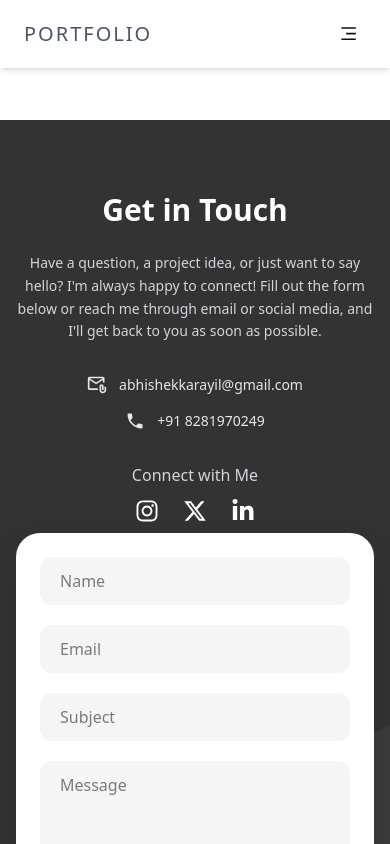
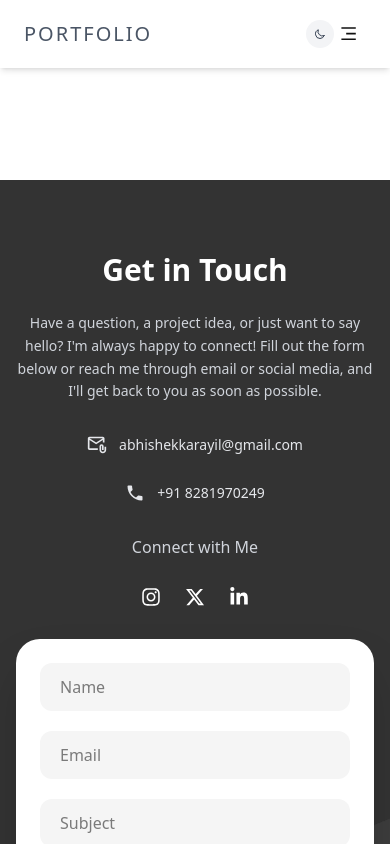
Before and after one commit to abhishekkarayil/portfolio, a React (Vite) app: page /contact in a window 390 px wide. Shown: the top 844 px of the page. Built offline with nearby package versions, Linux system fonts and the light colour scheme.

Commit message:
feat: implement dark mode toggle in Header component; update styles for improved responsiveness and accessibility

```diff
--- a/src/Components/AboutMe/AboutMe.jsx
+++ b/src/Components/AboutMe/AboutMe.jsx
@@ -29,10 +29,10 @@ function AboutMe() {
   return (
     <div className="lg:px-50 md:px-15 mt-15 px-2.5">
       <div className="flex justify-center flex-col items-center relative shadow-2xl rounded-2xl gap-3.5">
-        <div className="w-full hidden md:flex justify-end md:mt-8 md:pr-8 lg:mt-10 lg:pr-10 relative z-10">
+        <div className="w-full hidden md:flex justify-end md:mt-8 md:pr-8 lg:mt-10 lg:pr-10 relative ">
           <button
             onClick={handleResumeClick}
-            className="flex items-center gap-2 text-[#1E1E1E] bg-[#F5F5F5] px-4 py-1 rounded-full cursor-pointer hover:bg-[#e1dddd] transition-all relative z-10"
+            className="flex items-center gap-2 text-[#1E1E1E] bg-[#F5F5F5] px-4 py-1 rounded-full cursor-pointer hover:bg-[#e1dddd] transition-all relative "
           >
             View Resume <MdOutlineArrowOutward />
           </button>
@@ -52,10 +52,10 @@ function AboutMe() {
               />
             </div>
 
-            <div className="w-full flex md:hidden justify-center relative z-10">
+            <div className="w-full flex md:hidden justify-center relative ">
               <button
                 onClick={handleResumeClick}
-                className="flex items-center gap-2 text-[#1E1E1E] bg-[#F5F5F5] px-4 py-1 rounded-full cursor-pointer hover:bg-[#e1dddd] transition-all relative z-10"
+                className="flex items-center gap-2 text-[#1E1E1E] bg-[#F5F5F5] px-4 py-1 rounded-full cursor-pointer hover:bg-[#e1dddd] transition-all relative "
               >
                 View Resume <MdOutlineArrowOutward />
               </button>
--- a/src/Components/Contact/Contact.jsx
+++ b/src/Components/Contact/Contact.jsx
@@ -51,7 +51,7 @@ function Contact() {
     >
       <div className="flex flex-col md:flex-row items-center md:items-center justify-between  mt-2  w-full max-w-6xl">
 
-        <div className="text-white lg:space-y-25 space-y-8 text-center md:text-left md:w-1/2">
+        <div className="text-white lg:space-y-20 space-y-8 text-center md:text-left md:w-1/2">
           <div>
             <h1 className="text-3xl sm:text-4xl lg:text-5xl font-bold mb-6">
               Get in Touch
@@ -64,7 +64,7 @@ function Contact() {
             </p>
           </div>
 
-          <div className="flex flex-col gap-4 items-center md:items-start">
+          <div className="flex flex-col gap-7  items-center md:items-start">
             <div className="flex items-center gap-3 text-gray-200 text-sm sm:text-base">
               <MdOutlineAttachEmail className="text-xl" />
               <span>abhishekkarayil@gmail.com</span>
@@ -75,7 +75,7 @@ function Contact() {
             </div>
           </div>
 
-          <div>
+          <div className="flex items-center justify-center md:items-start  gap-4 flex-col">
             <h3 className="text-gray-300 mb-3">Connect with Me</h3>
             <ul className="flex justify-center md:justify-start gap-6">
               {socialItems.map((social, index) => (
@@ -84,7 +84,7 @@ function Contact() {
                     href={social.link}
                     target="_blank"
                     rel="noreferrer"
-                    className="flex items-center justify-center text-white text-2xl hover:text-gray-300 transition-colors"
+                    className="flex items-center justify-center text-white text-xl hover:text-gray-300 transition-colors"
                   >
                     {social.icon}
                   </a>
@@ -94,7 +94,7 @@ function Contact() {
           </div>
         </div>
 
-        <div className="bg-white rounded-3xl w-full mt-2.5 sm:w-[90%] md:w-[400px] lg:w-[480px] shadow-2xl p-6 sm:p-8 md:p-10 flex-shrink-0">
+        <div className="bg-white rounded-3xl w-full mt-8 sm:w-[90%] md:w-[400px] lg:w-[480px] shadow-2xl p-6 sm:p-8 md:p-10 flex-shrink-0">
           <form ref={form} onSubmit={sendEmail} className="space-y-5">
             <input
               type="text"
--- a/src/Components/Header/Header.jsx
+++ b/src/Components/Header/Header.jsx
@@ -1,9 +1,33 @@
-import React from 'react';
+import React, { useState, useEffect } from 'react';
 import { Link, useLocation } from 'react-router-dom';
 import StaggeredMenu from './StaggeredMenu/StaggeredMenu';
 
 function Header() {
   const location = useLocation();
+  const [darkMode, setDarkMode] = useState(false);
+
+  // Load dark mode preference
+  useEffect(() => {
+    const savedMode = localStorage.getItem('darkMode') === 'true';
+    setDarkMode(savedMode);
+    if (savedMode) {
+      document.documentElement.classList.add('dark');
+    } else {
+      document.documentElement.classList.remove('dark');
+    }
+  }, []);
+
+  // Toggle dark mode
+  const toggleDarkMode = () => {
+    const newMode = !darkMode;
+    setDarkMode(newMode);
+    if (newMode) {
+      document.documentElement.classList.add('dark');
+    } else {
+      document.documentElement.classList.remove('dark');
+    }
+    localStorage.setItem('darkMode', newMode.toString());
+  };
 
   const menuItems = [
     { label: 'Home', ariaLabel: 'Go to home page', link: '/' },
@@ -20,24 +44,26 @@ function Header() {
 
   return (
     <>
-      <header className="flex justify-between items-center bg-white px-6 py-5 md:px-15 lg:px-50 shadow-md fixed top-0 left-0 w-full z-[1000]">
+      <header className="flex justify-between items-center bg-white dark:bg-gray-900 px-6 py-5 md:px-15 lg:px-50 shadow-md dark:shadow-gray-700 fixed top-0 left-0 w-full z-[1000] transition-colors duration-300">
 
-        <div className="text-xl font-poppins tracking-widest text-gray-600">
+        {/* Logo */}
+        <div className="text-xl font-poppins tracking-widest text-gray-600 dark:text-gray-300">
           PORTFOLIO
         </div>
 
-        <nav className="hidden md:block">
+        {/* Desktop/Tablet Navigation */}
+        <nav className="hidden md:flex items-center gap-2">
           <ul className="flex items-center">
             {menuItems.map((item, index) => (
               <li key={index} className="px-5">
                 <Link
                   to={item.link}
                   aria-label={item.ariaLabel}
-                  className={`font-medium cursor-pointer transition-all duration-300 text-[#A5A5A5]
-                    hover:text-gray-700 hover:bg-gray-100 px-4 py-1 rounded-full
+                  className={`font-medium cursor-pointer transition-all duration-300 text-[#A5A5A5] dark:text-gray-400
+                    hover:text-gray-700 dark:hover:text-gray-200 hover:bg-gray-100 dark:hover:bg-gray-800 px-4 py-1 rounded-full
                     ${
                       location.pathname === item.link
-                        ? 'text-black border border-[#1d1c1c]'
+                        ? 'text-black dark:text-white border border-[#1d1c1c] dark:border-gray-400'
                         : ''
                     }`}
                 >
@@ -46,10 +72,92 @@ function Header() {
               </li>
             ))}
           </ul>
+
+          {/* Dark Mode Toggle - Desktop */}
+          <button
+            onClick={toggleDarkMode}
+            aria-label={darkMode ? 'Switch to light mode' : 'Switch to dark mode'}
+            className="ml-4 p-2 rounded-full bg-gray-100 dark:bg-gray-800 hover:bg-gray-200 dark:hover:bg-gray-700 transition-all duration-300"
+          >
+            {darkMode ? (
+              // ☀️ Sun Icon
+              <svg
+                xmlns="http://www.w3.org/2000/svg"
+                className="h-5 w-5 text-yellow-500"
+                fill="none"
+                viewBox="0 0 24 24"
+                stroke="currentColor"
+              >
+                <path
+                  strokeLinecap="round"
+                  strokeLinejoin="round"
+                  strokeWidth={2}
+                  d="M12 3v1m0 16v1m9-9h-1M4 12H3m15.364 6.364l-.707-.707M6.343 6.343l-.707-.707m12.728 0l-.707.707M6.343 17.657l-.707.707M16 12a4 4 0 11-8 0 4 4 0 018 0z"
+                />
+              </svg>
+            ) : (
+              // 🌙 Moon Icon
+              <svg
+                xmlns="http://www.w3.org/2000/svg"
+                className="h-5 w-5 text-gray-700 dark:text-gray-300"
+                fill="none"
+                viewBox="0 0 24 24"
+                stroke="currentColor"
+              >
+                <path
+                  strokeLinecap="round"
+                  strokeLinejoin="round"
+                  strokeWidth={2}
+                  d="M20.354 15.354A9 9 0 018.646 3.646 9.003 9.003 0 0012 21a9.003 9.003 0 008.354-5.646z"
+                />
+              </svg>
+            )}
+          </button>
         </nav>
 
-        <div className="md:hidden pointer-events-none">
-          <div className="pointer-events-auto">
+        {/* Mobile Section */}
+        <div className="md:hidden flex items-center justify-end gap-8">
+          {/* Dark Mode Toggle - Mobile */}
+          <button
+            onClick={toggleDarkMode}
+            aria-label={darkMode ? 'Switch to light mode' : 'Switch to dark mode'}
+            className="p-2 rounded-full bg-gray-100 dark:bg-gray-800 hover:bg-gray-200 dark:hover:bg-gray-700 transition-all duration-300"
+          >
+            {darkMode ? (
+              <svg
+                xmlns="http://www.w3.org/2000/svg"
+                className="h-3 w-3 text-yellow-500"
+                fill="none"
+                viewBox="0 0 24 24"
+                stroke="currentColor"
+              >
+                <path
+                  strokeLinecap="round"
+                  strokeLinejoin="round"
+                  strokeWidth={2}
+                  d="M12 3v1m0 16v1m9-9h-1M4 12H3m15.364 6.364l-.707-.707M6.343 6.343l-.707-.707m12.728 0l-.707.707M6.343 17.657l-.707.707M16 12a4 4 0 11-8 0 4 4 0 018 0z"
+                />
+              </svg>
+            ) : (
+              <svg
+                xmlns="http://www.w3.org/2000/svg"
+                className="h-3 w-3 text-gray-700 dark:text-gray-300"
+                fill="none"
+                viewBox="0 0 24 24"
+                stroke="currentColor"
+              >
+                <path
+                  strokeLinecap="round"
+                  strokeLinejoin="round"
+                  strokeWidth={2}
+                  d="M20.354 15.354A9 9 0 018.646 3.646 9.003 9.003 0 0012 21a9.003 9.003 0 008.354-5.646z"
+                />
+              </svg>
+            )}
+          </button>
+
+          {/* Staggered Menu */}
+          <div className="flex items-center">
             <StaggeredMenu
               position="left"
               items={menuItems}
@@ -67,7 +175,7 @@ function Header() {
         </div>
       </header>
 
-      <div className="h-5 md:h-8"></div>
+      <div className="h-20 md:h-24"></div>
     </>
   );
 }
--- a/tailwind.config.js
+++ b/tailwind.config.js
@@ -4,6 +4,7 @@ module.exports = {
     "./index.html",
     "./src/**/*.{js,ts,jsx,tsx}",
   ],
+  darkMode: 'class', // ✅ must be this
   theme: {
     extend: {
       fontFamily: {
```
Also changed, not shown: Vercel.json (added).
